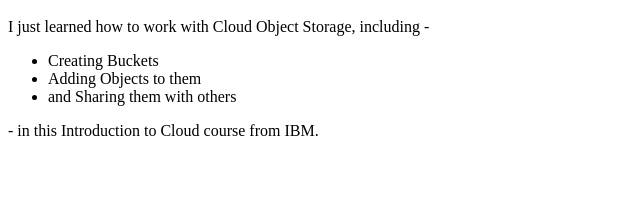
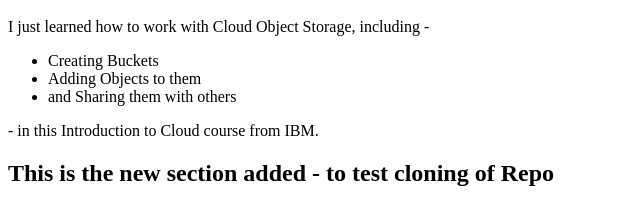
Before and after one commit to Lavs-GIT/testSkillUp, a plain HTML site: page index.html in a window 1280 px wide. Shown: the part 48-272 px from the top of the page, without its empty margins (0-640 px from the left). Drawn offline with Linux system fonts and the light colour scheme.

Commit message:
changes made from Theia Lb environment

```diff
--- a/index.html
+++ b/index.html
@@ -8,6 +8,7 @@
     <li>and Sharing them with others</li>
 </ul>
 <p> - in this Introduction to Cloud course from IBM.</b></p>
+<h2> This is the new section added - to test cloning of Repo </h2>
 
 </body>
 </html>
```
Also changed, not shown: supported-browsers.txt (added).
